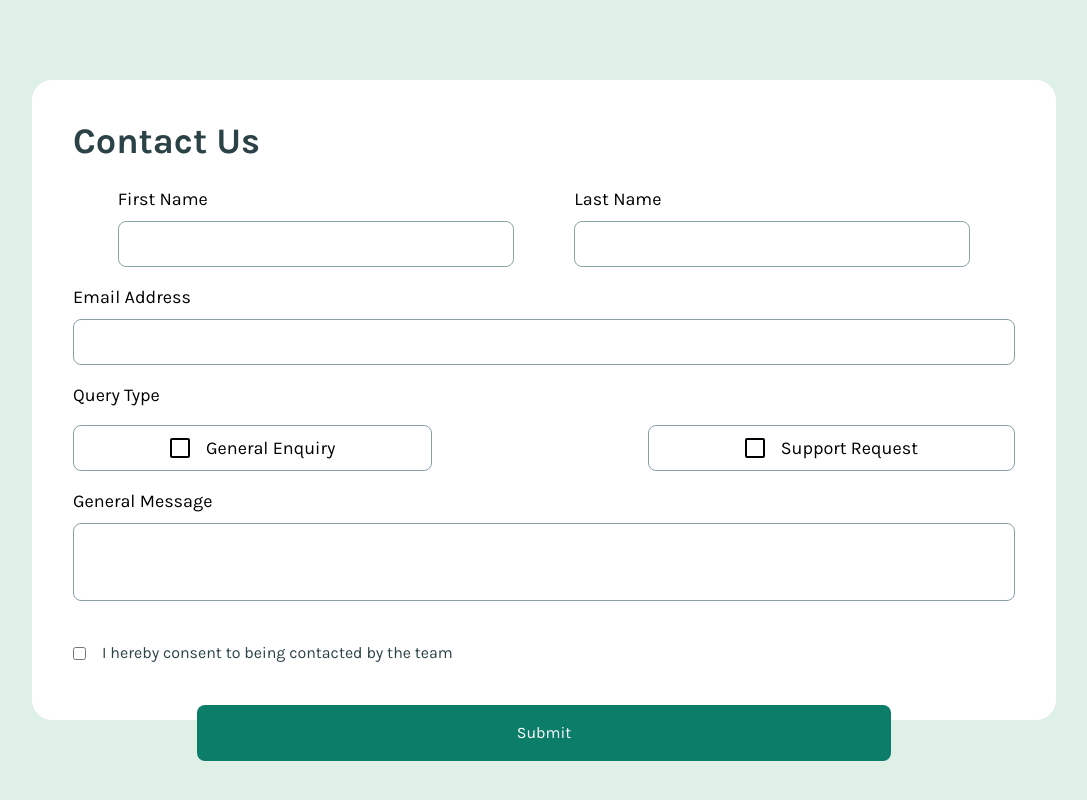
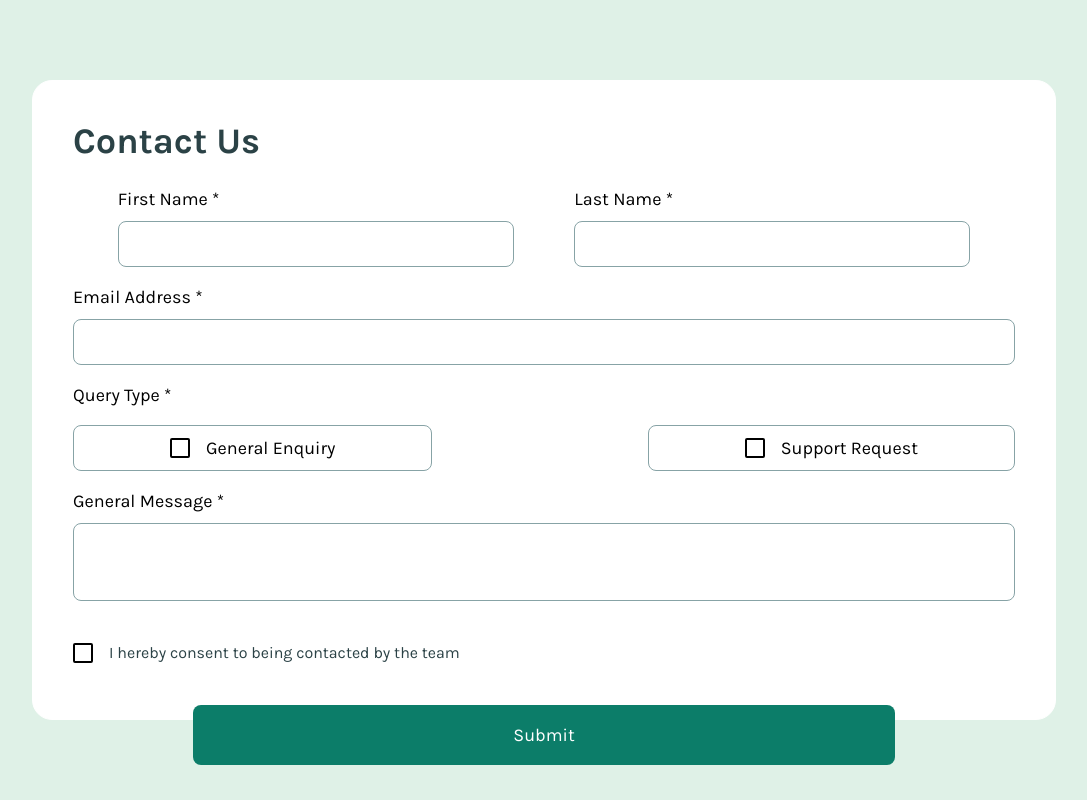
Before and after one commit to lavollmer/contact-form, a React (Vite) app: page / in a window 1280 px wide. Shown: the whole page, without its empty margins (96-1183 px from the left). Built offline with nearby package versions, Linux system fonts and the light colour scheme.

Commit message:
formatting is mostly complete - starting to work on functionality of the form

```diff
--- a/src/App.jsx
+++ b/src/App.jsx
@@ -26,14 +26,14 @@ function App() {
               {/* Query type */}
               <div className="flex flex-col space-y-4">
                 <div>
-                  <h2 className="text-lg">Query Type</h2>
+                  <h2 className="text-lg">Query Type *</h2>
                 </div>
                 <div className="flex flex-row justify-between items-center w-full h-full space-x-4 text-lg">
-                  <div className="flex flex-row justify-start items-center space-x-4 border border-grey-medium rounded-lg py-2 px-24 cursor-pointer hover:border-green-medium hover:shadow-lg">
+                  <div className="flex flex-row justify-start items-center space-x-4 border border-grey-medium rounded-lg py-2 px-24 cursor-pointer hover:border-green-medium hover:bg-green-lighter hover:bg-opacity-80 hover:shadow-lg">
                     <input type="checkbox" className="custom-checkbox" id="general-enquiry" />
                     <label>General Enquiry</label>
                   </div>
-                  <div className="flex flex-row justify-start items-center space-x-4 border border-grey-medium rounded-lg py-2 px-24 cursor-pointer hover:border-green-medium hover:shadow-lg">
+                  <div className="flex flex-row justify-start items-center space-x-4 border border-grey-medium rounded-lg py-2 px-24 cursor-pointer hover:border-green-medium hover:bg-green-lighter hover:bg-opacity-80 hover:shadow-lg">
                     <input type="checkbox" className="custom-checkbox" id="support-request" />
                     <label>Support Request</label>
                   </div>
@@ -41,7 +41,7 @@ function App() {
               </div>
               <div>
                 <div className="flex flex-col space-y-2">
-                  <label className="text-lg">General Message</label>
+                  <label className="text-lg">General Message *</label>
                   <input
                     type="text"
                     id="text"
@@ -52,7 +52,7 @@ function App() {
               </div>
               {/* consent checkbox */}
               <div className="flex flex-row space-x-4 items-center justify-start pt-6 pb-6">
-                <input type="checkbox" id="consent" name="consent" className="cursor-pointer hover:border-green-medium hover:shadow-lg" />
+                <input type="checkbox" id="consent" name="consent" className="custom-checkbox" />
                 <label htmlFor="consent" className="text-grey-dark">
                   I hereby consent to being contacted by the team
                 </label>
@@ -60,7 +60,7 @@ function App() {
               {/* submit button */}
               <div className="flex flex-row items-center justify-center w-full h-full">
                 <button className="bg-green-medium rounded-lg py-4 px-80 cursor-pointer hover:border-green-lighter hover:shadow-lg">
-                  <span className="text-white">Submit</span>
+                  <span className="text-white text-lg">Submit</span>
                 </button>
               </div>
             </form>
--- a/src/components/inputBox.jsx
+++ b/src/components/inputBox.jsx
@@ -4,7 +4,7 @@ const inputBox = ({ title,userInfo }) => {
   return (
     <div>
       <div className="flex flex-col space-y-2">
-        <label className="text-lg">{title}</label>
+        <label className="text-lg">{title} *</label>
         <input
           type="text"
           id="text"
```
